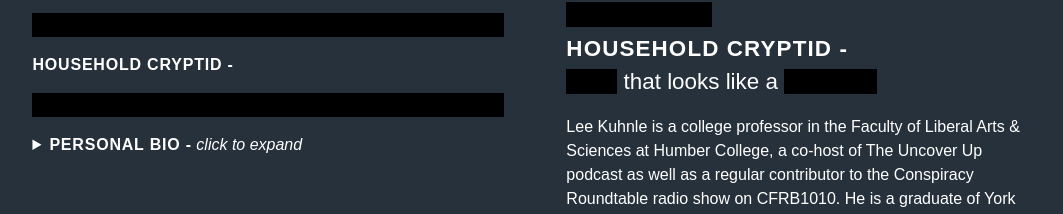
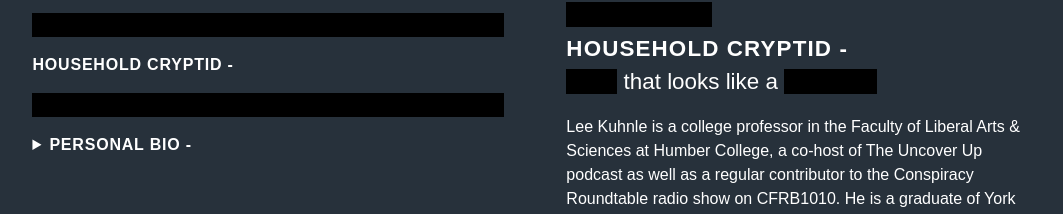
Before and after one commit to jmacthefatcat/the-uncover-up, a plain HTML site: page index.html in a window 1280 px wide. Shown: the part 1617-1831 px from the top of the page, without its empty margins (105-1168 px from the left). Drawn offline with Linux system fonts and the light colour scheme; a web font is replaced by a local one.

Commit message:
removed click to expand

```diff
--- a/index.html
+++ b/index.html
@@ -53,7 +53,7 @@
                 <b class="text-uppercase">Personal Conspiracy Obsession -</b><span class="redacted">Point Saint Espirit poisoning</span>
                 <b class="text-uppercase">Household Cryptid -</b><span class="redacted">Marimo Moss Balls</span>
                 <details class="stack">
-                  <summary><b class="text-uppercase">Personal Bio -</b> <i>click to expand</i></summary>
+                  <summary><b class="text-uppercase">Personal Bio -</b></summary>
                   <p class="text-measure">
                     Nathan Radke is an author, professor, researcher, and podcast host based out of Toronto, Ontario, Canada. After growing up in a house filled with Time-Life "Mysteries of the Unknown" books he developed a thirst for learning about
                     those things that are right on the edge of our understanding, and now uses his training in logic and social theory to try to comprehend our viral information ecosystem. He currently lives in a cement bunker/recording studio, and
```
